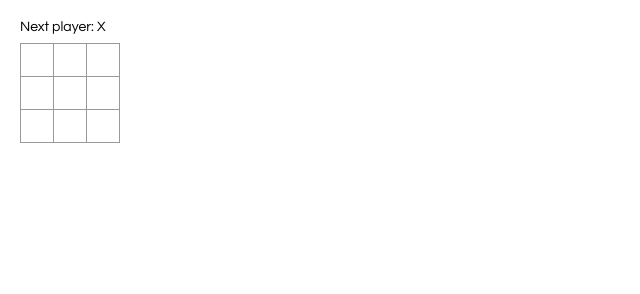
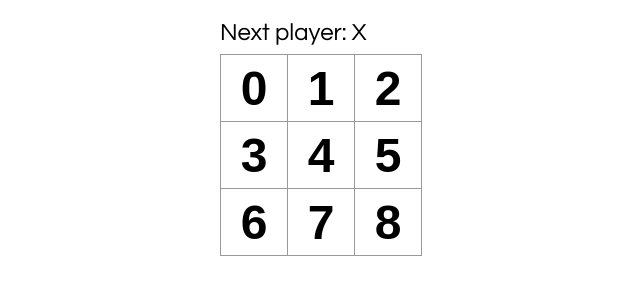
Before and after one commit to IHPNULL/React-estudo, a React app in the folder tutorial-react/: page / in a window 1280 px wide. Shown: the whole page, without its empty margins (0-640 px from the left). Built offline with nearby package versions, Linux system fonts and the light colour scheme.

Commit message:
proporçao do jogo dobrado e cores adicionadas

```diff
--- a/tutorial-react/src/index.css
+++ b/tutorial-react/src/index.css
@@ -1,5 +1,5 @@
 body {
-    font: 14px "Century Gothic", Futura, sans-serif;
+    font: 24px "Century Gothic", Futura, sans-serif;
     margin: 20px;
 }
 
@@ -18,19 +18,29 @@ ul {
     margin-bottom: 10px;
 }
 
+.all {
+    margin-left: 200px;
+}
+
+.x {
+    color: red;
+}
+.o {
+    color: blue;
+}
 .square {
     background: #fff;
     border: 1px solid #999;
     float: left;
-    font-size: 24px;
+    font-size: 48px;
     font-weight: bold;
-    line-height: 34px;
-    height: 34px;
+    line-height: 68px;
+    height: 68px;
     margin-right: -1px;
     margin-top: -1px;
     padding: 0;
     text-align: center;
-    width: 34px;
+    width: 68px;
 }
 
 .square:focus {
@@ -47,5 +57,5 @@ ul {
 }
 
 .game-info {
-    margin-left: 20px;
+    margin-left: 40px;
 }
--- a/tutorial-react/src/index.js
+++ b/tutorial-react/src/index.js
@@ -3,14 +3,31 @@ import ReactDOM from "react-dom";
 import "./index.css";
 
 function Square(props) {
-  //console.log(props.onClick[0].i)
   console.log(props);
-  return (
-    < button className="square" onClick={() => props.onClick()
-    }>
-      {props.value}
-    </button >
-  );
+  if (props.value === "X") {
+
+    return (
+      <button className="square x" onClick={() => props.onClick()
+      }>
+        {props.value}
+      </button>
+    );
+  }
+  else if (props.value === "O") {
+    return (
+      <button className="square o" onClick={() => props.onClick()
+      }>
+        {props.value}
+      </button>
+    );
+  } else {
+    return (
+      <button className="square" onClick={() => props.onClick()
+      }>
+        {props.index}
+      </button>
+    );
+  }
 }
 
 class Board extends React.Component {
@@ -35,7 +52,9 @@ class Board extends React.Component {
       <Square
         value={this.state.squares[i]}
         onClick={() => this.handleClick(i)}
+        index={i}
       />
+
     );
   }
 
@@ -49,7 +68,7 @@ class Board extends React.Component {
     }
 
     return (
-      <div>
+      <div className="all">
         <div className="status">{status}</div>
         <div className="board-row">
           {this.renderSquare(0)}
```
